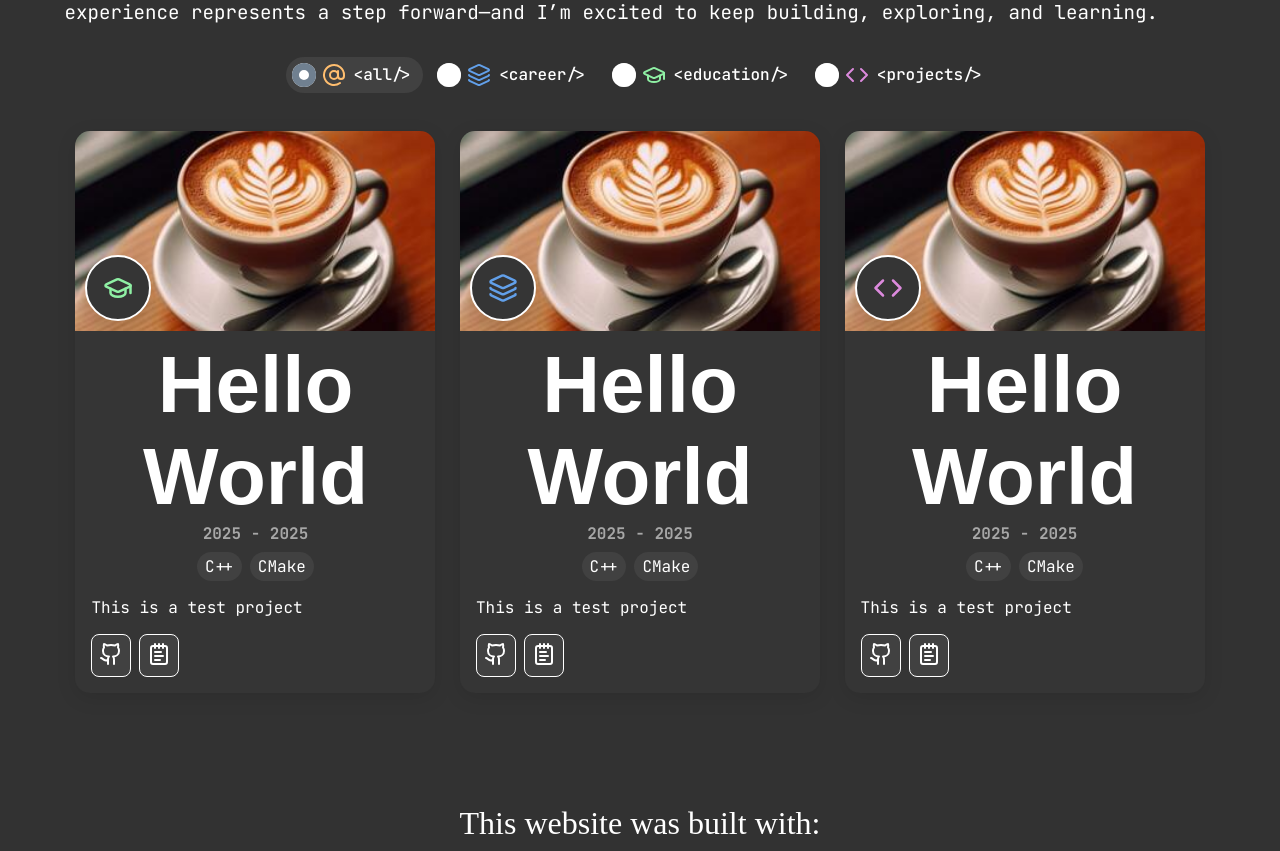
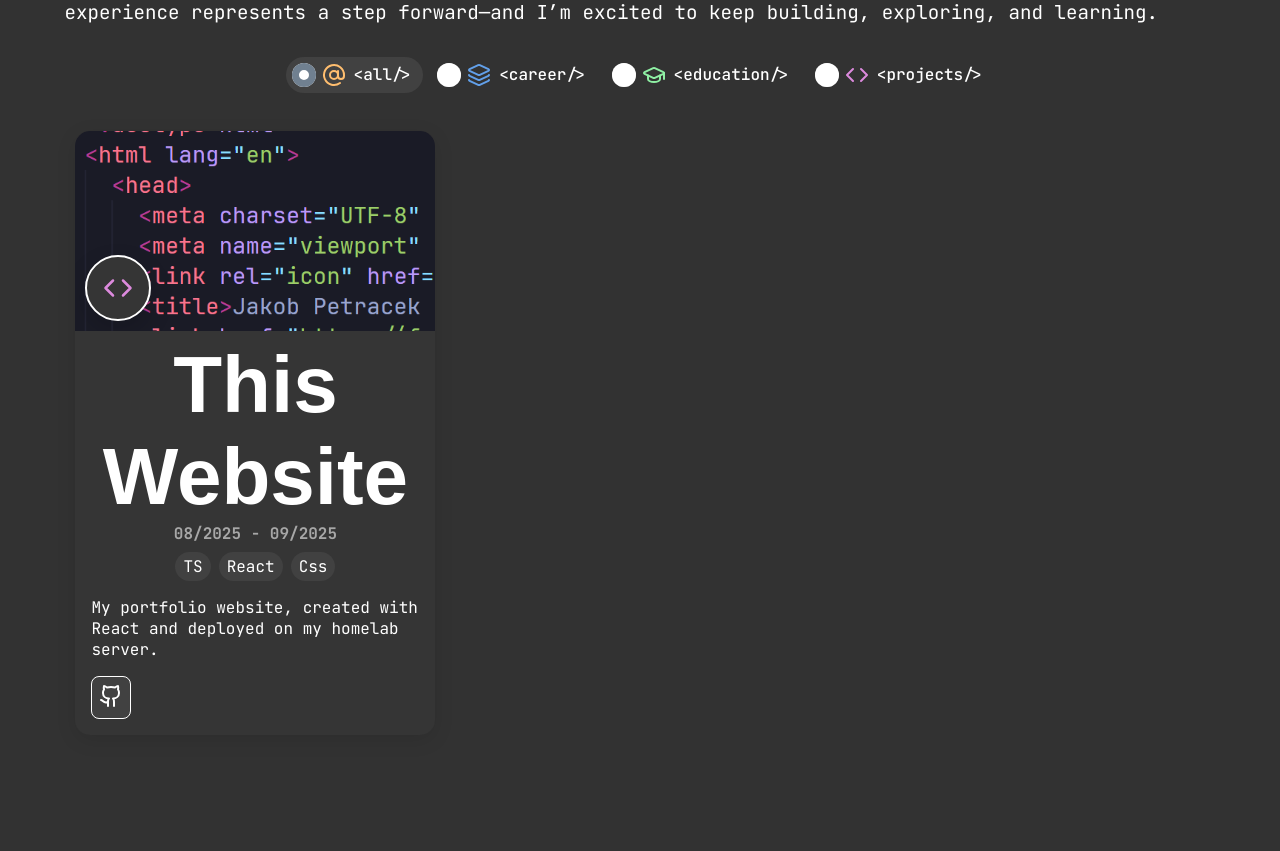
Before and after one commit to EnzyZero/DevWebsite, a React (Vite) app: page / in a window 1280 px wide. Shown: the part 1880-2731 px from the top of the page. Built offline with nearby package versions, Linux system fonts and the light colour scheme; a web font is replaced by a local one.

Commit message:
Added a favicon and a single project card - more coming later.

```diff
--- a/index.html
+++ b/index.html
@@ -3,7 +3,8 @@
   <head>
     <meta charset="UTF-8" />
     <meta name="viewport" content="width=device-width, initial-scale=1.0" />
-    <title>petracek's devsite</title>
+    <link rel="icon" href="/favicon.png" type="image/png">
+    <title>Jakob Petracek Portfolio</title>
     <link href="https://fonts.googleapis.com/css2?family=Major+Mono+Display&display=swap" rel="stylesheet">
     <link href="https://fonts.googleapis.com/css2?family=Jersey+10&display=swap" rel="stylesheet">
     <link href="https://fonts.googleapis.com/css2?family=Jersey+10&family=JetBrains+Mono:ital,wght@0,100..800;1,100..800&display=swap" rel="stylesheet">
--- a/public/start.html
+++ /dev/null
@@ -1 +0,0 @@
-<h1>Hello World!</h1>
--- a/src/App.tsx
+++ b/src/App.tsx
@@ -18,7 +18,6 @@ export default function App() {
           <Route path="/" element={<Home active={isBooted} />} />
 
           <Route path="projects" >
-            <Route path="start" element={<LoadPage path='/start.html' />} />
           </Route>
 
           <Route path='*' element={<NotFound />} />
--- a/src/projects.ts
+++ b/src/projects.ts
@@ -18,33 +18,13 @@ export interface Project {
 
 export const projects: Project[] = [
   {
-    type: 'education',
-    title: 'Hello World',
-    date: '2025',
-    date_end: '2025',
-    techstack: ['C++', 'CMake'],
-    description: 'This is a test project',
-    links: [{type: 'github', target: 'github.com'}, {type: 'article', target: '/projects/start'}],
-    image: 'coffee.png',
-  },
-  {
-    type: 'career',
-    title: 'Hello World',
-    date: '2025',
-    date_end: '2025',
-    techstack: ['C++', 'CMake'],
-    description: 'This is a test project',
-    links: [{type: 'github', target: 'github.com'}, {type: 'article', target: '/projects/start'}],
-    image: 'coffee.png',
-  },
-  {
     type: 'project',
-    title: 'Hello World',
-    date: '2025',
-    date_end: '2025',
-    techstack: ['C++', 'CMake'],
-    description: 'This is a test project',
-    links: [{type: 'github', target: 'github.com'}, {type: 'article', target: '/projects/start'}],
-    image: 'coffee.png',
+    title: 'This Website',
+    date: '08/2025',
+    date_end: '09/2025',
+    techstack: ['TS', 'React', 'Css'],
+    description: 'My portfolio website, created with React and deployed on my homelab server.',
+    links: [{type: 'github', target: 'https://github.com/EnzyZero/DevWebsite'}],
+    image: 'my_website.png',
   },
 ];
--- a/src/projects/projects.css
+++ b/src/projects/projects.css
@@ -191,6 +191,8 @@
 }
 
 .project-card-text {
+  align-self: center;
+  width: fit-content;
   font-size: 1rem;
 }
 
```
Also changed, not shown: public/favicon.png (added), public/my_website.png (added).
